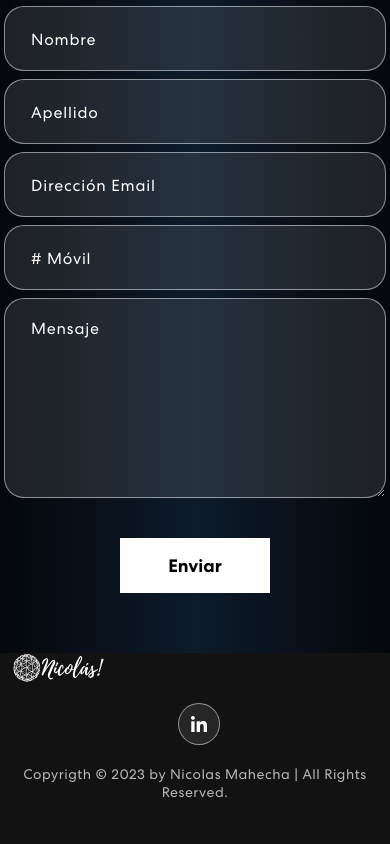
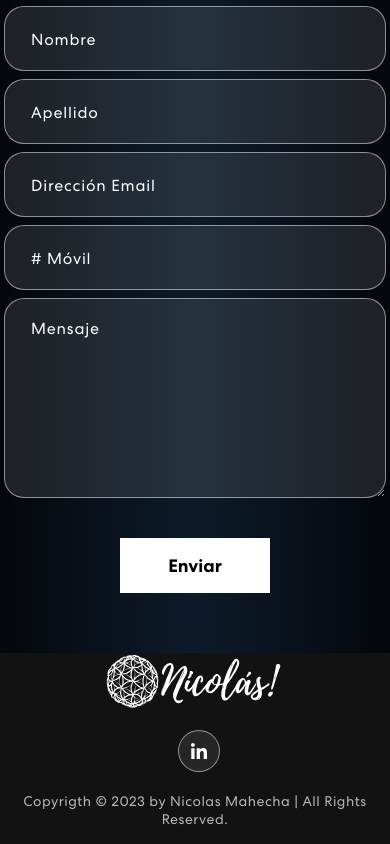
Before and after one commit to NicolasM911/personal-portoflio-react, a React (Create React App) app: page / in a window 390 px wide. Shown: the part 3521-4365 px from the top of the page. Before the commit the page ends 4338 px from the top, so only its background shows below. Built offline with nearby package versions, Linux system fonts and the light colour scheme.

Commit message:
config url mail final funciono email netlify

```diff
--- a/src/App.css
+++ b/src/App.css
@@ -59,6 +59,13 @@ img {
   height: auto;
 }
 
+.logo{
+  width: 200%;
+}
+
+nav.navbar a.navbar-brand {
+  width: 200%;
+}
 button {
   border: 0;
   background-color: transparent;
@@ -452,6 +459,20 @@ nav.navbar .navbar-toggler[aria-expanded="true"] .navbar-toggler-icon {
     margin-top: 10px;
   }
 
+  .footer img {
+  width: 80%;
+  display: block; /* Para que el margen automático funcione correctamente */
+  margin: auto; /* Centra horizontalmente */
+  }
+
+  .proj-imgbx::before {
+    height: 100%; /* Mostrar el efecto de hover automáticamente */
+  }
+  .proj-txtx {
+    top: 50%; /* Mostrar la información automáticamente */
+    opacity: 1;
+  }
+
 }
 
 
@@ -672,7 +693,7 @@ nav.navbar .navbar-toggler[aria-expanded="true"] .navbar-toggler-icon {
 }
 
 .footer img {
-  width: 26%;
+  width: 50%;
 }
 .footer p {
   font-weight: 400;
--- a/src/components/NavBar.js
+++ b/src/components/NavBar.js
@@ -35,7 +35,7 @@ export const NavBar = () => {
       <Navbar expand="md" className={scrolled ? "scrolled" : ""}>
         <Container>
           <Navbar.Brand href="/">
-            <img src={logo1} alt="Logo" />
+            <img className="logo" src={logo1} alt="Logo" />
           </Navbar.Brand>
           <Navbar.Toggle aria-controls="basic-navbar-nav">
             <span className="navbar-toggler-icon"></span>
```
